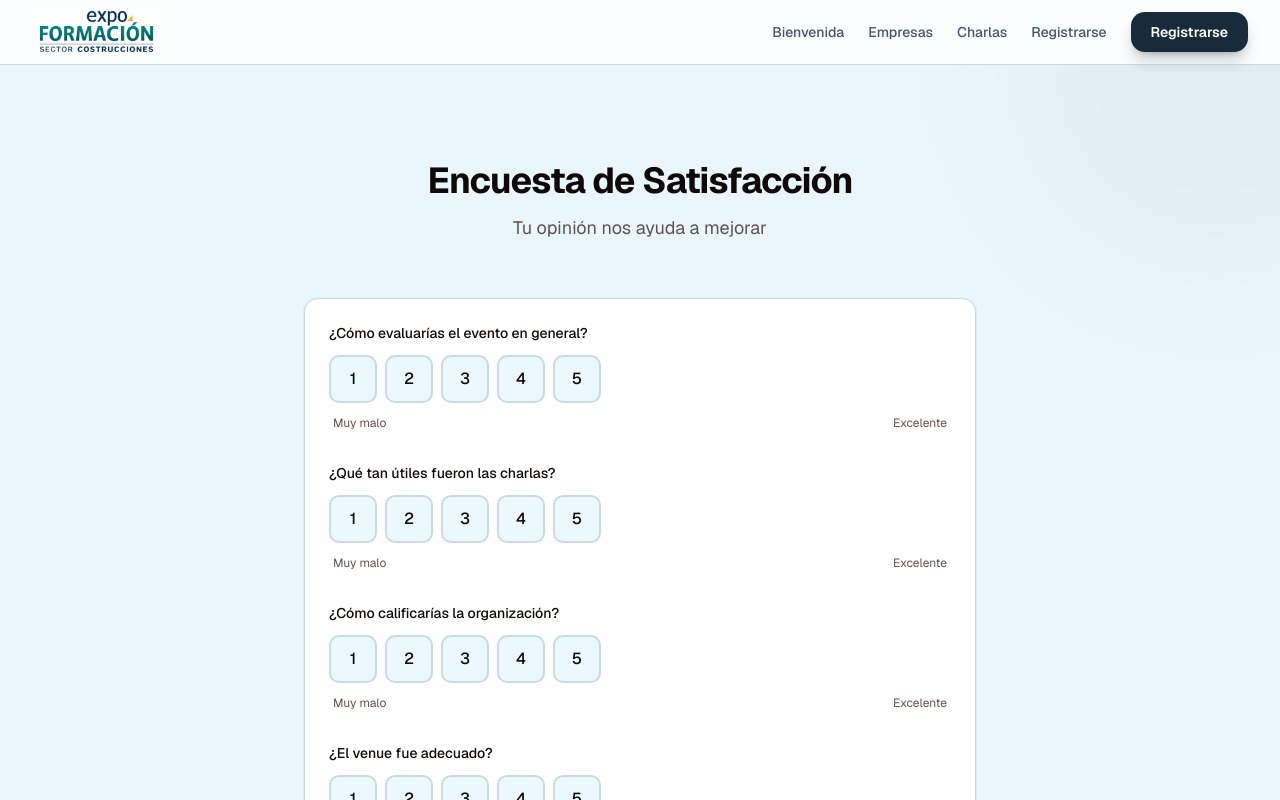
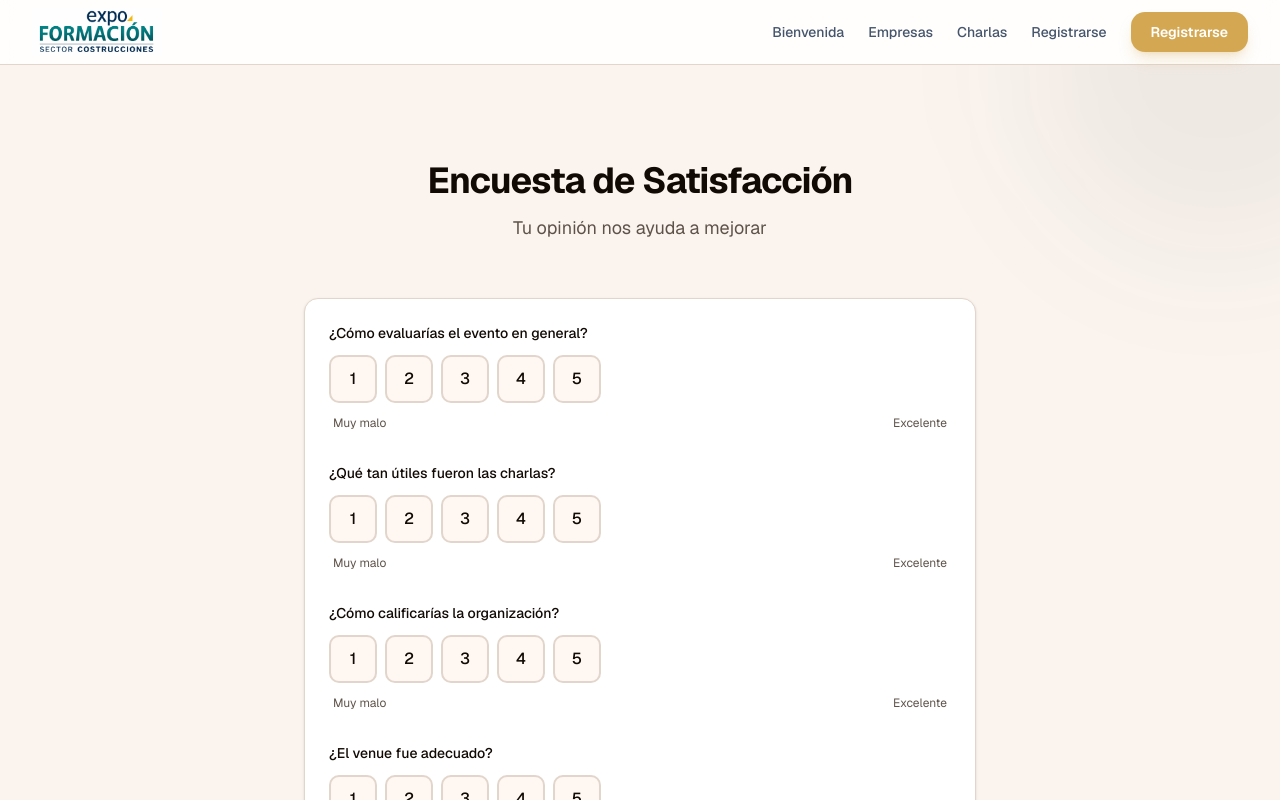
Before and after one commit to FacuPedrazzoli/Expo-Formacion-Uocra, a Next.js app: page /survey in a window 1280 px wide. Shown: the top 800 px of the page. Built offline with nearby package versions, Linux system fonts and the light colour scheme.

Commit message:
Golden Hour redesign: update accent color from teal to gold (#D4A853)

```diff
--- a/src/app/(public)/page.tsx
+++ b/src/app/(public)/page.tsx
@@ -59,7 +59,7 @@ export default function HomePage() {
             />
             <Link
               href="#registro"
-              className="inline-flex items-center justify-center rounded-xl bg-gradient-to-r from-[#56bcb8] to-[#25848d] text-white px-10 py-4 text-xl font-bold transition-all duration-300 hover:scale-105 shadow-lg hover:shadow-[0_0_30px_rgba(86,188,184,0.5)] animate-pulse"
+              className="inline-flex items-center justify-center rounded-xl bg-gradient-to-r from-[#D4A853] to-[#B8923E] text-white px-10 py-4 text-xl font-bold transition-all duration-300 hover:scale-105 shadow-lg hover:shadow-[0_0_30px_rgba(212,168,83,0.5)] animate-pulse"
             >
               Registrate proximamente!
             </Link>
--- a/src/app/globals.css
+++ b/src/app/globals.css
@@ -57,21 +57,21 @@
 }
 
 /*
-  Expo UOCRA Color Scheme Migration
-  Source: expo-uocra/public/css/variables.css
+  Expo UOCRA Golden Hour Color Scheme
 
   Primary: #124565 (Dark Blue - UOCRA brand)
   Secondary: #25848d (Teal)
-  Accent: #56bcb8 (Light Teal)
-  Accent Yellow: #e2c048 (Yellow for highlights)
-  Background: #f0f8fa (Light blue-gray)
-  Text: #333333 (Dark gray)
+  Accent: #D4A853 (Golden Hour Gold)
+  Accent Light: #E8C47A (Light Gold)
+  Accent Dark: #B8923E (Dark Gold)
+  Background: #faf9f7 (Warm Off-White)
+  Text: #1a1a1a (Near Black)
 */
 
 :root {
   /* Base colors - warm off-white for reduced eye strain */
-  --background: oklch(0.97 0.015 220);     /* #f0f8fa - UOCRA background */
-  --foreground: oklch(0.15 0.01 40);     /* #1e293b - slate-900 for better contrast than #000 */
+  --background: oklch(0.98 0.01 60);        /* #faf9f7 - warm off-white */
+  --foreground: oklch(0.15 0.02 60);     /* #1a1a1a - near black */
 
   /* Primary - UOCRA Dark Blue */
   --primary: oklch(0.28 0.04 245);        /* #124565 */
@@ -86,33 +86,34 @@
   --secondary-foreground: oklch(0.98 0 0);
   --secondary-dark: oklch(0.38 0.10 185);  /* #1e6b74 */
 
-  /* Accent - Light Teal */
-  --accent: oklch(0.60 0.15 175);          /* #56bcb8 */
-  --accent-foreground: oklch(0.15 0.01 40); /* dark text on accent */
-  --accent-hover: oklch(0.65 0.15 175);     /* #68caca */
+  /* Accent - Golden Hour Gold */
+  --accent: oklch(0.72 0.12 70);          /* #D4A853 */
+  --accent-foreground: oklch(0.15 0.02 60); /* dark text on accent */
+  --accent-hover: oklch(0.78 0.12 70);     /* #E8C47A */
+  --accent-dark: oklch(0.65 0.12 70);     /* #B8923E */
 
   /* Accent Yellow - for highlights */
   --color-accent-yellow: oklch(0.75 0.15 50); /* #e2c048 */
 
   /* Background variants */
-  --bg-primary: oklch(0.97 0.015 220);      /* #f0f8fa */
-  --bg-secondary: oklch(0.91 0.02 220);     /* #e8f4f7 */
+  --bg-primary: oklch(0.98 0.01 60);       /* #faf9f7 */
+  --bg-secondary: oklch(0.94 0.01 60);     /* #f3f1ed */
   --bg-dark: oklch(0.12 0.01 260);          /* #1a1a2e */
   --bg-darker: oklch(0.08 0.01 260);        /* #0d1b2a */
 
   /* Muted colors - improved for accessibility */
-  --muted: oklch(0.96 0.02 230);
-  --muted-foreground: oklch(0.45 0.02 40); /* slate-600 for better contrast */
+  --muted: oklch(0.94 0.01 60);
+  --muted-foreground: oklch(0.45 0.02 60); /* slate-600 for better contrast */
 
   /* Card & Popover */
   --card: oklch(1 0 0);
-  --card-foreground: oklch(0.15 0.01 40);
+  --card-foreground: oklch(0.15 0.02 60);
   --popover: oklch(1 0 0);
-  --popover-foreground: oklch(0.15 0.01 40);
+  --popover-foreground: oklch(0.15 0.02 60);
 
   /* UI elements */
-  --border: oklch(0.88 0.02 230);
-  --input: oklch(0.88 0.02 230);
+  --border: oklch(0.88 0.02 60);
+  --input: oklch(0.88 0.02 60);
   --ring: oklch(0.28 0.04 245); /* primary color for focus */
 
   /* Semantic colors */
@@ -125,54 +126,54 @@
   --radius: 0.625rem;
 
   /* Sidebar (admin) */
-  --sidebar: oklch(0.98 0.01 230);
-  --sidebar-foreground: oklch(0.2 0.01 40);
+  --sidebar: oklch(0.98 0.01 60);
+  --sidebar-foreground: oklch(0.15 0.02 60);
   --sidebar-primary: oklch(0.28 0.04 245);
   --sidebar-primary-foreground: oklch(0.98 0 0);
-  --sidebar-accent: oklch(0.95 0.03 230);
-  --sidebar-accent-foreground: oklch(0.2 0.01 40);
-  --sidebar-border: oklch(0.9 0.02 230);
+  --sidebar-accent: oklch(0.94 0.01 60);
+  --sidebar-accent-foreground: oklch(0.15 0.02 60);
+  --sidebar-border: oklch(0.88 0.02 60);
   --sidebar-ring: oklch(0.28 0.04 245);
 
   /* Charts */
   --chart-1: oklch(0.28 0.04 245);
   --chart-2: oklch(0.45 0.12 185);
-  --chart-3: oklch(0.60 0.15 175);
+  --chart-3: oklch(0.72 0.12 70);
   --chart-4: oklch(0.75 0.15 50);
   --chart-5: oklch(0.55 0.15 145);
 }
 
 /* Dark mode - inverted scheme */
 .dark {
-  --background: oklch(0.15 0.01 40);      /* dark */
-  --foreground: oklch(0.95 0.01 230);   /* light */
+  --background: oklch(0.15 0.02 60);      /* dark warm */
+  --foreground: oklch(0.95 0.01 60);   /* warm light */
   --primary: oklch(0.55 0.08 245);       /* lighter blue for dark mode */
   --primary-foreground: oklch(0.98 0 0);
   --secondary: oklch(0.35 0.08 185);
   --secondary-foreground: oklch(0.98 0 0);
-  --accent: oklch(0.45 0.12 175);
-  --accent-foreground: oklch(0.98 0 0);
-  --muted: oklch(0.20 0.01 40);
-  --muted-foreground: oklch(0.7 0.02 230);
-  --card: oklch(0.18 0.01 40);
-  --card-foreground: oklch(0.95 0.01 230);
-  --popover: oklch(0.18 0.01 40);
-  --popover-foreground: oklch(0.95 0.01 230);
-  --border: oklch(0.25 0.02 230);
-  --input: oklch(0.25 0.02 230);
+  --accent: oklch(0.72 0.12 70);
+  --accent-foreground: oklch(0.15 0.02 60);
+  --muted: oklch(0.20 0.02 60);
+  --muted-foreground: oklch(0.7 0.02 60);
+  --card: oklch(0.18 0.02 60);
+  --card-foreground: oklch(0.95 0.01 60);
+  --popover: oklch(0.18 0.02 60);
+  --popover-foreground: oklch(0.95 0.01 60);
+  --border: oklch(0.25 0.02 60);
+  --input: oklch(0.25 0.02 60);
   --ring: oklch(0.55 0.08 245);
   --destructive: oklch(0.65 0.18 25);
-  --sidebar: oklch(0.18 0.01 40);
-  --sidebar-foreground: oklch(0.95 0.01 230);
+  --sidebar: oklch(0.18 0.02 60);
+  --sidebar-foreground: oklch(0.95 0.01 60);
   --sidebar-primary: oklch(0.55 0.08 245);
   --sidebar-primary-foreground: oklch(0.98 0 0);
-  --sidebar-accent: oklch(0.25 0.02 230);
-  --sidebar-accent-foreground: oklch(0.95 0.01 230);
-  --sidebar-border: oklch(0.25 0.02 230);
+  --sidebar-accent: oklch(0.25 0.02 60);
+  --sidebar-accent-foreground: oklch(0.95 0.01 60);
+  --sidebar-border: oklch(0.25 0.02 60);
   --sidebar-ring: oklch(0.55 0.08 245);
   --chart-1: oklch(0.55 0.08 245);
   --chart-2: oklch(0.35 0.08 185);
-  --chart-3: oklch(0.45 0.12 175);
+  --chart-3: oklch(0.72 0.12 70);
   --chart-4: oklch(0.75 0.15 50);
   --chart-5: oklch(0.55 0.15 145);
 }
@@ -241,8 +242,8 @@
     45deg,
     transparent,
     transparent 20px,
-    rgba(18, 69, 101, 0.03) 20px,
-    rgba(18, 69, 101, 0.03) 40px
+    rgba(18, 69, 101, 0.02) 20px,
+    rgba(18, 69, 101, 0.02) 40px
   );
 }
 
@@ -276,3 +277,64 @@
   background: linear-gradient(90deg, var(--primary), var(--accent));
   border-radius: 2px;
 }
+
+/* Golden Hour premium animations */
+@keyframes golden-glow {
+  0%, 100% {
+    box-shadow: 0 0 20px rgba(212, 168, 83, 0.3), 0 0 40px rgba(212, 168, 83, 0.1);
+  }
+  50% {
+    box-shadow: 0 0 30px rgba(212, 168, 83, 0.5), 0 0 60px rgba(212, 168, 83, 0.2);
+  }
+}
+
+@keyframes golden-shimmer {
+  0% {
+    background-position: -200% center;
+  }
+  100% {
+    background-position: 200% center;
+  }
+}
+
+.golden-glow {
+  animation: golden-glow 3s ease-in-out infinite;
+}
+
+.golden-shimmer {
+  background: linear-gradient(
+    90deg,
+    var(--accent) 0%,
+    var(--accent-light, #E8C47A) 25%,
+    var(--accent) 50%,
+    var(--accent-light, #E8C47A) 75%,
+    var(--accent) 100%
+  );
+  background-size: 200% auto;
+  animation: golden-shimmer 3s linear infinite;
+  -webkit-background-clip: text;
+  background-clip: text;
+}
+
+/* Card accent bar animation */
+.card-accent-bar {
+  position: relative;
+  overflow: hidden;
+}
+
+.card-accent-bar::before {
+  content: '';
+  position: absolute;
+  top: 0;
+  left: 0;
+  right: 0;
+  height: 3px;
+  background: linear-gradient(90deg, var(--accent), var(--accent-dark));
+  transform: scaleX(0);
+  transform-origin: left;
+  transition: transform 0.3s ease;
+}
+
+.card-accent-bar:hover::before {
+  transform: scaleX(1);
+}
--- a/src/components/layout/Navbar.tsx
+++ b/src/components/layout/Navbar.tsx
@@ -47,7 +47,7 @@ export function Navbar({ eventTitle = 'Expo Formación UOCRA' }: NavbarProps) {
             ))}
             <Link
               href="#registro"
-              className="hidden md:inline-flex items-center justify-center gap-2 px-5 py-2.5 rounded-xl bg-primary text-white font-semibold text-sm shadow-lg shadow-primary/25 hover:bg-primary-dark hover:shadow-xl hover:shadow-primary/30 transition-all duration-200"
+              className="hidden md:inline-flex items-center justify-center gap-2 px-5 py-2.5 rounded-xl bg-[#D4A853] text-white font-semibold text-sm shadow-lg shadow-[#D4A853]/25 hover:bg-[#B8923E] hover:shadow-xl hover:shadow-[#D4A853]/30 transition-all duration-200"
             >
               Registrarse
             </Link>
@@ -85,7 +85,7 @@ export function Navbar({ eventTitle = 'Expo Formación UOCRA' }: NavbarProps) {
                 ))}
                 <Link
                   href="#registro"
-                  className="inline-flex items-center justify-center gap-2 px-5 py-2.5 rounded-xl bg-primary text-white font-semibold text-sm w-full"
+                  className="inline-flex items-center justify-center gap-2 px-5 py-2.5 rounded-xl bg-[#D4A853] text-white font-semibold text-sm w-full"
                   onClick={() => setIsOpen(false)}
                 >
                   Registrarse
--- a/src/components/sections/EmpresasSection.tsx
+++ b/src/components/sections/EmpresasSection.tsx
@@ -53,7 +53,7 @@ export function EmpresasSection({
                     href={empresa.website || '#'}
                     target="_blank"
                     rel="noopener noreferrer"
-                    className="flex-shrink-0 w-32 h-32 p-4 bg-white/10 backdrop-blur-md rounded-2xl border border-white/20 flex items-center justify-center hover:bg-white/20 hover:border-accent/50 hover:shadow-lg hover:shadow-accent/20 transition-all duration-300 hover:scale-105"
+                    className="flex-shrink-0 w-32 h-32 p-4 bg-white/10 backdrop-blur-md rounded-2xl border border-white/20 flex items-center justify-center hover:bg-white/20 hover:border-[#D4A853]/50 hover:shadow-lg hover:shadow-[#D4A853]/20 transition-all duration-300 hover:scale-105"
                   >
                     <img
                       src={empresa.logo}
@@ -78,7 +78,7 @@ export function EmpresasSection({
               whileInView={{ opacity: 1, y: 0 }}
               transition={{ delay: index * 0.02 }}
               viewport={{ once: true }}
-              className="group flex flex-col items-center p-4 md:p-6 bg-white/5 backdrop-blur-sm rounded-2xl border border-white/10 hover:bg-white/10 hover:border-accent/50 hover:shadow-xl hover:shadow-accent/10 transition-all duration-300 hover:-translate-y-1"
+              className="group flex flex-col items-center p-4 md:p-6 bg-white/5 backdrop-blur-sm rounded-2xl border border-white/10 hover:bg-white/10 hover:border-[#D4A853]/50 hover:shadow-xl hover:shadow-[#D4A853]/10 transition-all duration-300 hover:-translate-y-1"
             >
               <div className="w-20 h-20 md:w-24 md:h-24 flex items-center justify-center mb-3">
                 <img
--- a/src/components/sections/GallerySection.tsx
+++ b/src/components/sections/GallerySection.tsx
@@ -41,8 +41,8 @@ export function GallerySection({
     <Section variant="primary" className="relative overflow-hidden">
       <div className="absolute top-0 right-0 w-64 h-64 bg-white/5 rounded-full blur-3xl translate-x-1/2 -translate-y-1/2" />
       <div className="absolute bottom-0 left-0 w-48 h-48 bg-white/5 rounded-full blur-3xl -translate-x-1/2 translate-y-1/2" />
-      <div className="absolute top-1/3 left-0 w-32 h-32 bg-[#e2c048]/10 rounded-full blur-2xl" />
-      <div className="absolute bottom-20 right-10 w-40 h-40 bg-accent/10 rounded-full blur-3xl" />
+      <div className="absolute top-1/3 left-0 w-32 h-32 bg-[#D4A853]/10 rounded-full blur-2xl" />
+      <div className="absolute bottom-20 right-10 w-40 h-40 bg-[#D4A853]/10 rounded-full blur-3xl" />
       <div className="absolute top-1/2 left-1/4 w-20 h-20 border border-white/20 rotate-12" />
 
       <Container className="relative z-10">
--- a/src/components/sections/HeroSection.tsx
+++ b/src/components/sections/HeroSection.tsx
@@ -43,13 +43,13 @@ export function HeroSection({
       <div className="absolute inset-0 opacity-10 diagonal-pattern" />
 
       <motion.div
-        className="absolute top-10 left-0 w-48 h-48 bg-primary rounded-full opacity-25"
+        className="absolute top-10 left-0 w-48 h-48 bg-[#D4A853] rounded-full opacity-25"
         animate={{ y: [0, -20, 0], scale: [1, 1.1, 1] }}
         transition={{ duration: 6, repeat: Infinity, ease: "easeInOut" }}
         style={{ filter: 'blur(60px)' }}
       />
       <motion.div
-        className="absolute bottom-20 right-10 w-64 h-64 bg-secondary rounded-full opacity-20"
+        className="absolute bottom-20 right-10 w-64 h-64 bg-[#D4A853] rounded-full opacity-20"
         animate={{ y: [0, 30, 0], scale: [1, 1.15, 1] }}
         transition={{ duration: 8, repeat: Infinity, ease: "easeInOut", delay: 1 }}
         style={{ filter: 'blur(80px)' }}
@@ -136,7 +136,7 @@ export function HeroSection({
             ) : (
               <Link
                 href={ctaHref}
-                className="inline-flex items-center justify-center gap-2 px-8 py-4 rounded-2xl bg-white text-primary font-bold text-lg shadow-2xl shadow-white/25 hover:bg-accent hover:text-white hover:shadow-2xl hover:shadow-accent/30 transition-all duration-300"
+                className="inline-flex items-center justify-center gap-2 px-8 py-4 rounded-2xl bg-[#D4A853] text-white font-bold text-lg shadow-2xl shadow-[#D4A853]/30 hover:bg-[#B8923E] hover:shadow-2xl hover:shadow-[#D4A853]/40 transition-all duration-300"
               >
                 {ctaText}
                 <ArrowRight className="w-5 h-5" />
--- a/src/components/sections/Section.tsx
+++ b/src/components/sections/Section.tsx
@@ -8,11 +8,11 @@ interface SectionProps {
 }
 
 const variantClasses = {
-  default: 'bg-slate-50',
+  default: 'bg-[#faf9f7]',
   primary: 'bg-primary text-primary-foreground',
-  secondary: 'bg-slate-100',
+  secondary: 'bg-[#f3f1ed]',
   dark: 'bg-slate-900 text-white',
-  accent: 'bg-accent/5',
+  accent: 'bg-[#D4A853]/5',
 };
 
 export function Section({ children, className, id, variant = 'default' }: SectionProps) {
@@ -21,19 +21,19 @@ export function Section({ children, className, id, variant = 'default' }: Sectio
       {['default', 'secondary'].includes(variant) && (
         <>
           <div className="absolute top-0 right-0 w-96 h-96 bg-primary/5 rounded-full blur-3xl -translate-y-1/2 translate-x-1/3" />
-          <div className="absolute bottom-0 left-0 w-64 h-64 bg-accent/5 rounded-full blur-3xl translate-y-1/2 -translate-x-1/3" />
+          <div className="absolute bottom-0 left-0 w-64 h-64 bg-[#D4A853]/10 rounded-full blur-3xl translate-y-1/2 -translate-x-1/3" />
         </>
       )}
       {variant === 'primary' && (
         <>
           <div className="absolute top-0 right-0 w-96 h-96 bg-white/5 rounded-full blur-3xl -translate-y-1/2 translate-x-1/3" />
-          <div className="absolute bottom-0 left-0 w-64 h-64 bg-accent/10 rounded-full blur-3xl translate-y-1/2 -translate-x-1/3" />
+          <div className="absolute bottom-0 left-0 w-64 h-64 bg-[#D4A853]/10 rounded-full blur-3xl translate-y-1/2 -translate-x-1/3" />
         </>
       )}
       {variant === 'dark' && (
         <>
           <div className="absolute top-0 right-0 w-96 h-96 bg-primary/20 rounded-full blur-3xl -translate-y-1/2 translate-x-1/3" />
-          <div className="absolute bottom-0 left-0 w-64 h-64 bg-accent/10 rounded-full blur-3xl translate-y-1/2 -translate-x-1/3" />
+          <div className="absolute bottom-0 left-0 w-64 h-64 bg-[#D4A853]/10 rounded-full blur-3xl translate-y-1/2 -translate-x-1/3" />
         </>
       )}
       {variant === 'accent' && (
--- a/src/components/sections/SponsorsSection.tsx
+++ b/src/components/sections/SponsorsSection.tsx
@@ -31,7 +31,7 @@ export function SponsorsSection({
                   whileInView={{ opacity: 1, scale: 1 }}
                   transition={{ duration: 0.3, delay: index * 0.05 }}
                   viewport={{ once: true }}
-                  className="flex items-center justify-center p-4 bg-white rounded-lg border border-slate-100 shadow-sm hover:shadow-md hover:border-accent transition-all duration-300"
+                  className="flex items-center justify-center p-4 bg-white rounded-lg border border-slate-100 shadow-sm hover:shadow-md hover:border-[#D4A853] transition-all duration-300"
                 >
                   <div className="text-center">
                     {sponsor.logoUrl ? (
--- /dev/null
+++ b/src/lib/design-system.ts
@@ -0,0 +1,39 @@
+export const goldenHour = {
+  colors: {
+    gold: {
+      DEFAULT: '#D4A853',
+      light: '#E8C47A',
+      dark: '#B8923E',
+      muted: '#D4A85333',
+    },
+    primary: {
+      DEFAULT: '#124565',
+      light: '#1a5a80',
+      dark: '#0d3650',
+    },
+    background: {
+      warm: '#faf9f7',
+      warmDark: '#f3f1ed',
+    },
+  },
+  animation: {
+    goldenGlow: 'golden-glow 3s ease-in-out infinite',
+    goldenShimmer: 'golden-shimmer 3s linear infinite',
+    float: 'float 6s ease-in-out infinite',
+    floatReverse: 'float-reverse 6s ease-in-out infinite',
+  },
+  shadows: {
+    golden: '0 4px 20px rgba(212, 168, 83, 0.3)',
+    goldenLg: '0 8px 30px rgba(212, 168, 83, 0.4)',
+    goldenXl: '0 12px 40px rgba(212, 168, 83, 0.5)',
+  },
+  gradients: {
+    golden: 'linear-gradient(135deg, #D4A853 0%, #E8C47A 50%, #D4A853 100%)',
+    goldenDark: 'linear-gradient(135deg, #B8923E 0%, #D4A853 50%, #B8923E 100%)',
+    hero: 'linear-gradient(180deg, #0d1b2a 0%, #124565 50%, #0d1b2a 100%)',
+  },
+};
+
+export const cn = (...classes: (string | undefined | null | false)[]) => {
+  return classes.filter(Boolean).join(' ');
+};
```
Also changed, not shown: src/components/sections/StandsSection.tsx (+5 -5 lines), src/components/sections/TalksSection.tsx (+5 -5 lines), src/components/ui/ComingSoonBanner.tsx (+6 -6 lines).
